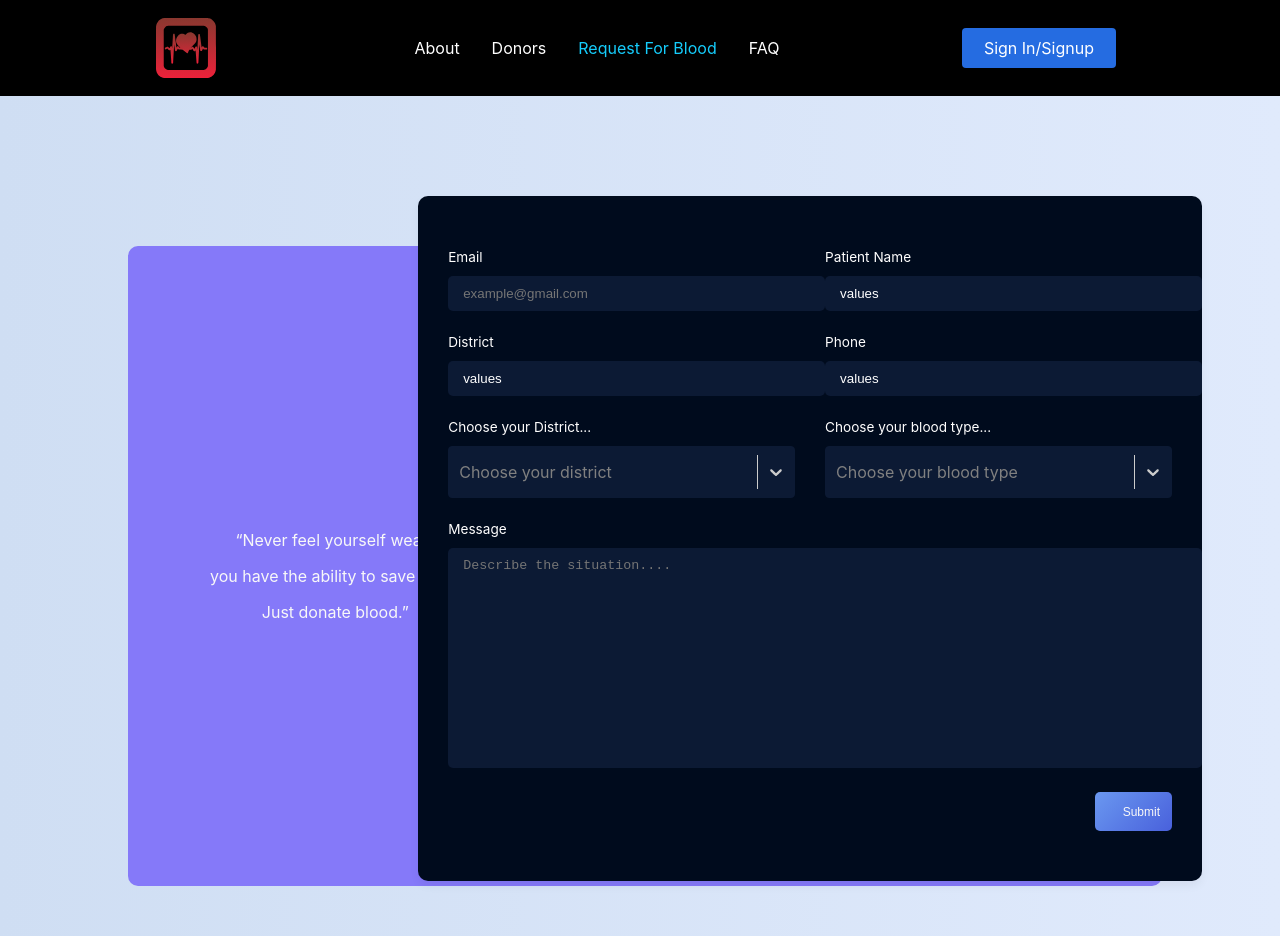
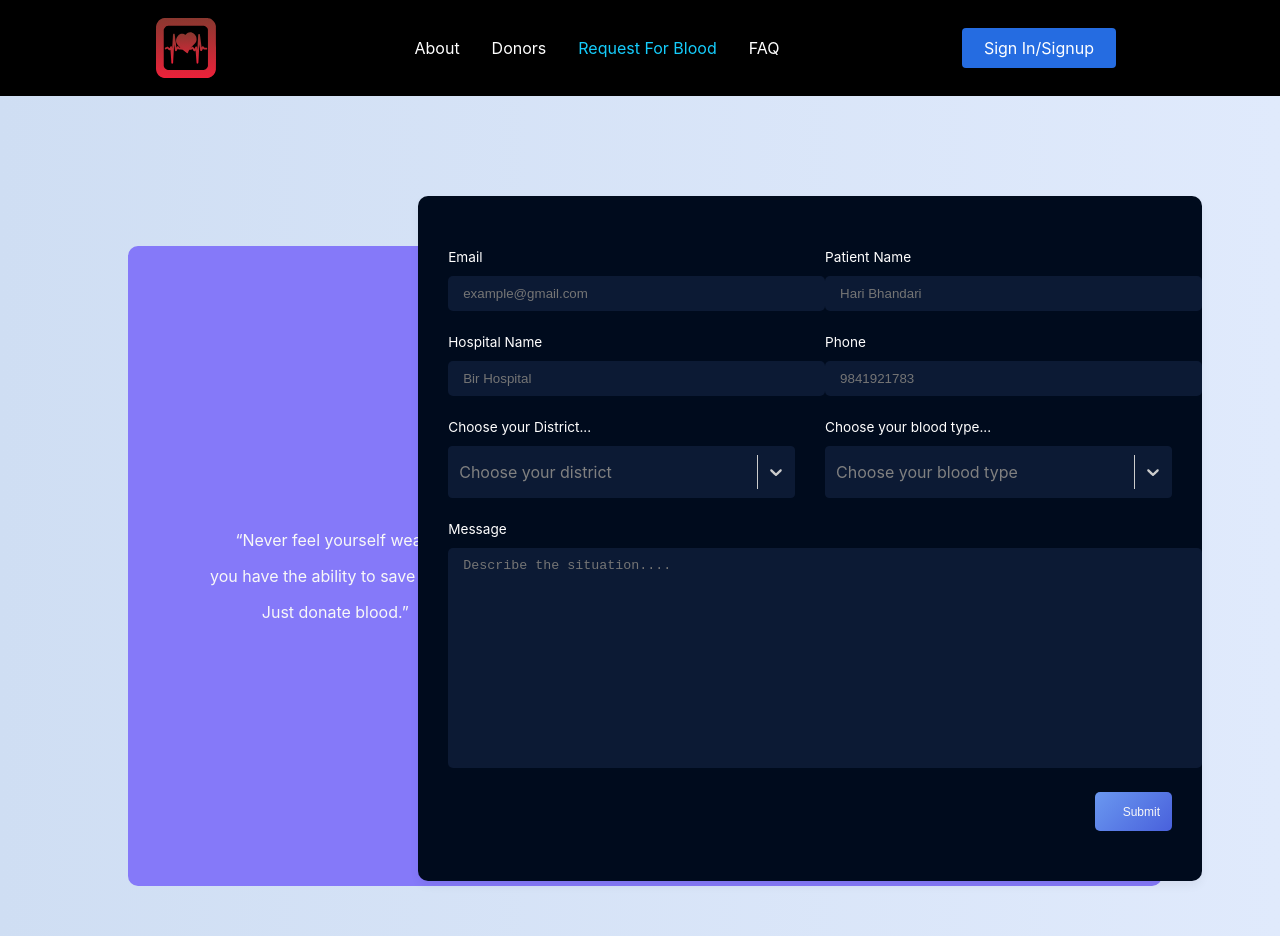
Before and after one commit to hari-bhandari/blood-bank, a React (Create React App) app in the folder client/: page /request in a window 1280 px wide. Built offline with nearby package versions, Linux system fonts and the light colour scheme; some icons are missing.

Commit message:
implemented state and it is working on request for blood form

```diff
--- a/client/src/Components/Auth/useForm.js
+++ b/client/src/Components/Auth/useForm.js
@@ -9,7 +9,8 @@ export const useForm=()=>{
         district:'',
         blood:'',
         message:'',
-        hospital:''
+        hospital:'',
+        fullName:''
 
     })
     const handleChange=e=>{
--- a/client/src/Components/FormComponent/RequestBloodForm.js
+++ b/client/src/Components/FormComponent/RequestBloodForm.js
@@ -17,7 +17,7 @@ function Contact() {
     const authContext=useContext(AuthContext);
     const {user}=authContext;
     const [submitted, setSubmitted] = useState(false)
-    const { values, handleInput,handleInputForSelect} = useForm();
+    const [values, handleInput,handleInputForSelect] = useForm();
     const handleChangeForBlood = selectedOption => {
         handleInputForSelect("bloodType",selectedOption.value)
     };
@@ -54,10 +54,10 @@ function Contact() {
                             <span>Patient Name</span>
                             <input
                                 onChange={handleInput}
-                                value={values.name}
                                 name="name"
                                 type="text"
                                 required
+                                value={values.name}
                                 placeholder="Hari Bhandari"
                             />
                         </label>
@@ -65,7 +65,7 @@ function Contact() {
                             <span>Phone</span>
                             <input
                                 onChange={handleInput}
-                                value={values.name}
+                                value={values.phone}
                                 name="phone"
                                 type="text"
                                 required
@@ -73,14 +73,14 @@ function Contact() {
                             />
                         </label>
                         <label className="label__district">
-                            <span>District</span>
+                            <span>Hospital Name</span>
                             <input
                                 onChange={handleInput}
-                                value={values.name}
-                                name="district"
+                                value={values.hospital}
+                                name="hospital"
                                 type="text"
                                 required
-                                placeholder="Baglung"
+                                placeholder="Bir Hospital"
                             />
                         </label>
                         <label className="label__bloodType">
```
